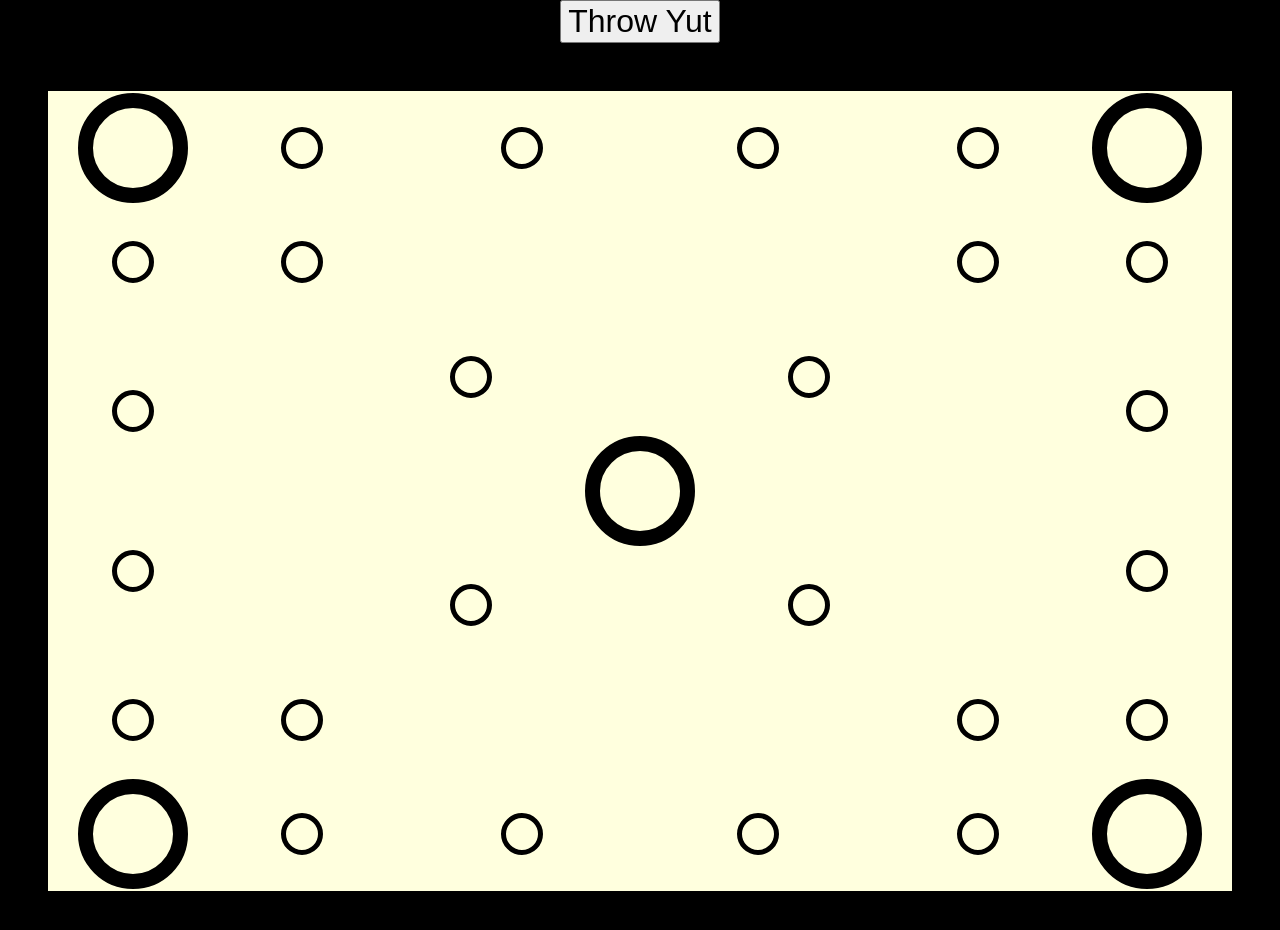
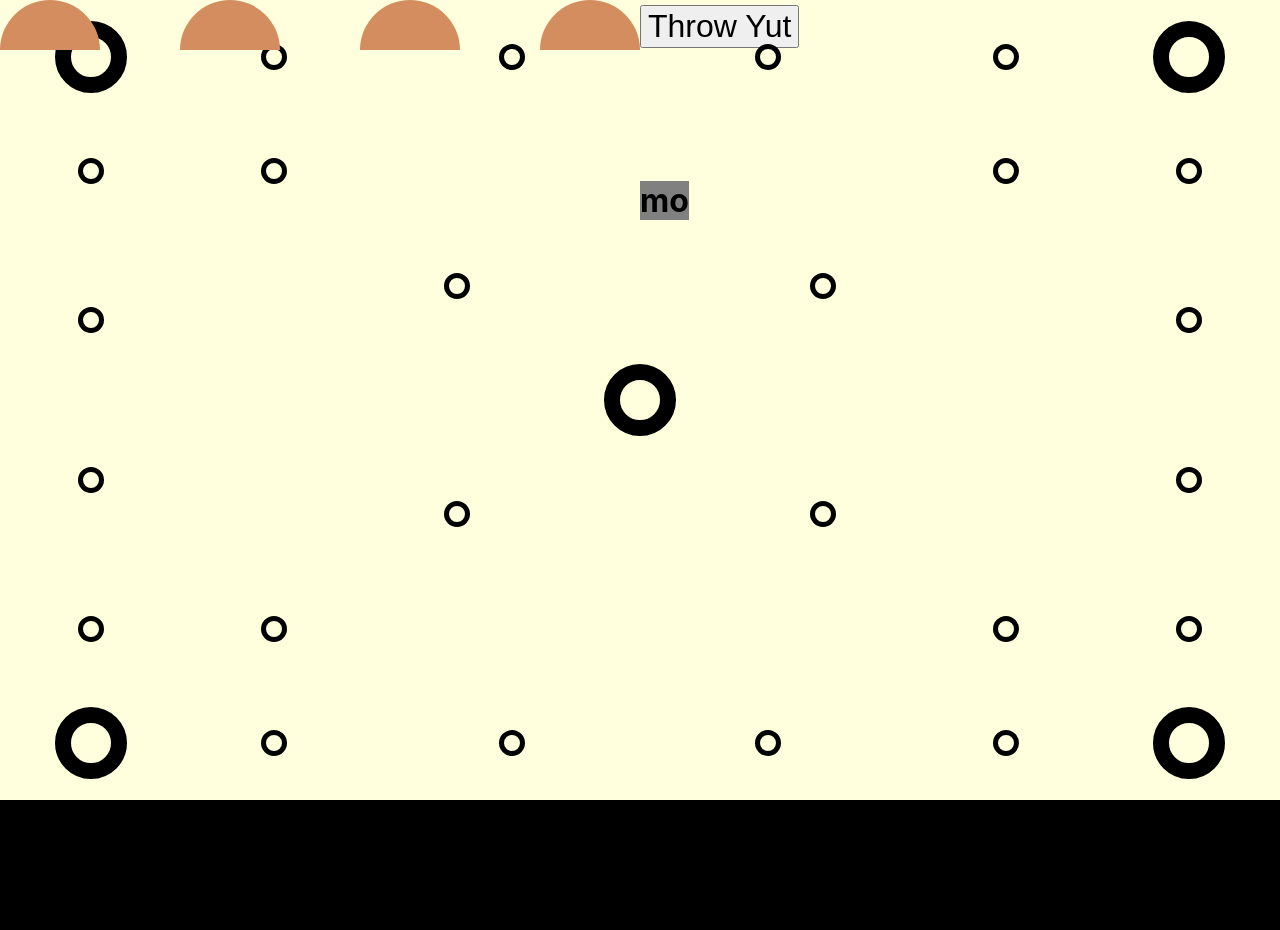
Before and after one commit to akinhwan/yutnori, a React (Create React App) app: page / in a window 1280 px wide. Shown: the top 930 px of the page. After the commit the page ends 800 px from the top, so only its background shows below. Built offline with nearby package versions, Linux system fonts and the light colour scheme.

Commit message:
add sticks, throw function, and calc name of throw

```diff
--- a/src/App.css
+++ b/src/App.css
@@ -5,4 +5,41 @@
 
 .throw-yut-button {
   font-size: 2rem;
+  position: absolute;
+  top: 0;
+  margin-top: 5px;
 }
+
+.name-of-throw {
+  color: black;
+  position: absolute;
+  background-color: grey;
+  left: 50%;
+  /* margin: auto; */
+  top: 20%;
+}
+
+.stick-container {
+  display: flex;
+  flex-direction: row;
+  width: 50%;
+  margin: auto;
+
+  justify-content: space-between;
+  position: absolute;
+}
+
+.flip {
+  transform: rotate(180deg);
+}
+
+.stick {
+  border-top-left-radius: calc(50px * 2);
+  border-top-right-radius: calc(50px * 2);
+  color: #d38d5f;
+  width: 100px;
+  height: 50px;
+  background-color: #d38d5f;
+  /* width: 5rem;
+  height: 5rem; */
+}
--- a/src/App.js
+++ b/src/App.js
@@ -1,15 +1,70 @@
 import './App.css';
 import Board from './Board';
+import { useState, useEffect } from 'react';
 
 function App() {
+  const [stick1, setStick1] = useState('');
+  const [stick2, setStick2] = useState('');
+  const [stick3, setStick3] = useState('');
+  const [stick4, setStick4] = useState('');
+  const [nameOfThrow, setNameOfThrow] = useState('');
+
   const throwYut = () => {
-    console.log('Hello World!');
+    setStick1(flip());
+    setStick2(flip());
+    setStick3(flip());
+    setStick4(flip());
+  };
+
+  useEffect(() => {
+    calcNameOfThrow();
+  });
+
+  const calcNameOfThrow = () => {
+    let sticks = [stick1, stick2, stick3, stick4];
+    let upCount = 0;
+    let downCount = 0;
+    for (const s of sticks) {
+      if (s === 'up') {
+        upCount++;
+      } else if (s === 'down') {
+        downCount++;
+      }
+    }
+
+    if (upCount === 1 && downCount === 3) {
+      setNameOfThrow('do');
+    } else if (upCount === 2 && downCount === 2) {
+      setNameOfThrow('ge');
+    } else if (upCount === 3 && downCount === 1) {
+      setNameOfThrow('geol');
+    } else if (upCount === 4 && downCount === 0) {
+      setNameOfThrow('yut');
+    } else {
+      setNameOfThrow('mo');
+    }
+  };
+
+  const flip = () => {
+    let x = Math.floor(Math.random() * 2) == 0;
+    if (x) {
+      return 'up';
+    } else {
+      return 'down';
+    }
   };
   return (
     <div className="App">
       <button className="throw-yut-button" onClick={() => throwYut()}>
         Throw Yut
       </button>
+      <h1 className="name-of-throw">{nameOfThrow}</h1>
+      <div className="stick-container">
+        <div className={`stick ${stick1 === 'up' ? 'flip' : 'no'}`}> </div>
+        <div className={`stick ${stick2 === 'up' ? 'flip' : 'no'}`}> </div>
+        <div className={`stick ${stick3 === 'up' ? 'flip' : 'no'}`}> </div>
+        <div className={`stick ${stick4 === 'up' ? 'flip' : 'no'}`}> </div>
+      </div>
       <Board />
     </div>
   );
--- a/src/Board.css
+++ b/src/Board.css
@@ -4,13 +4,13 @@
   display: grid;
   grid-template-columns: repeat(7, 1fr);
   grid-template-rows: repeat(7, 1fr);
-  margin: 3rem;
+  /* margin: 3rem; */
 }
 
 .Station {
   border: 5px solid black;
-  height: 2rem;
-  width: 2rem;
+  height: 2vh;
+  width: 2vh;
   border-radius: 50%;
   margin: auto;
 }
@@ -25,9 +25,9 @@
 .topright,
 .bottomleft,
 .bottomright {
-  border: 15px solid black;
-  height: 5rem;
-  width: 5rem;
+  border: 1rem solid black;
+  height: 5vh;
+  width: 5vh;
   border-radius: 50%;
   margin: auto;
 }
```
